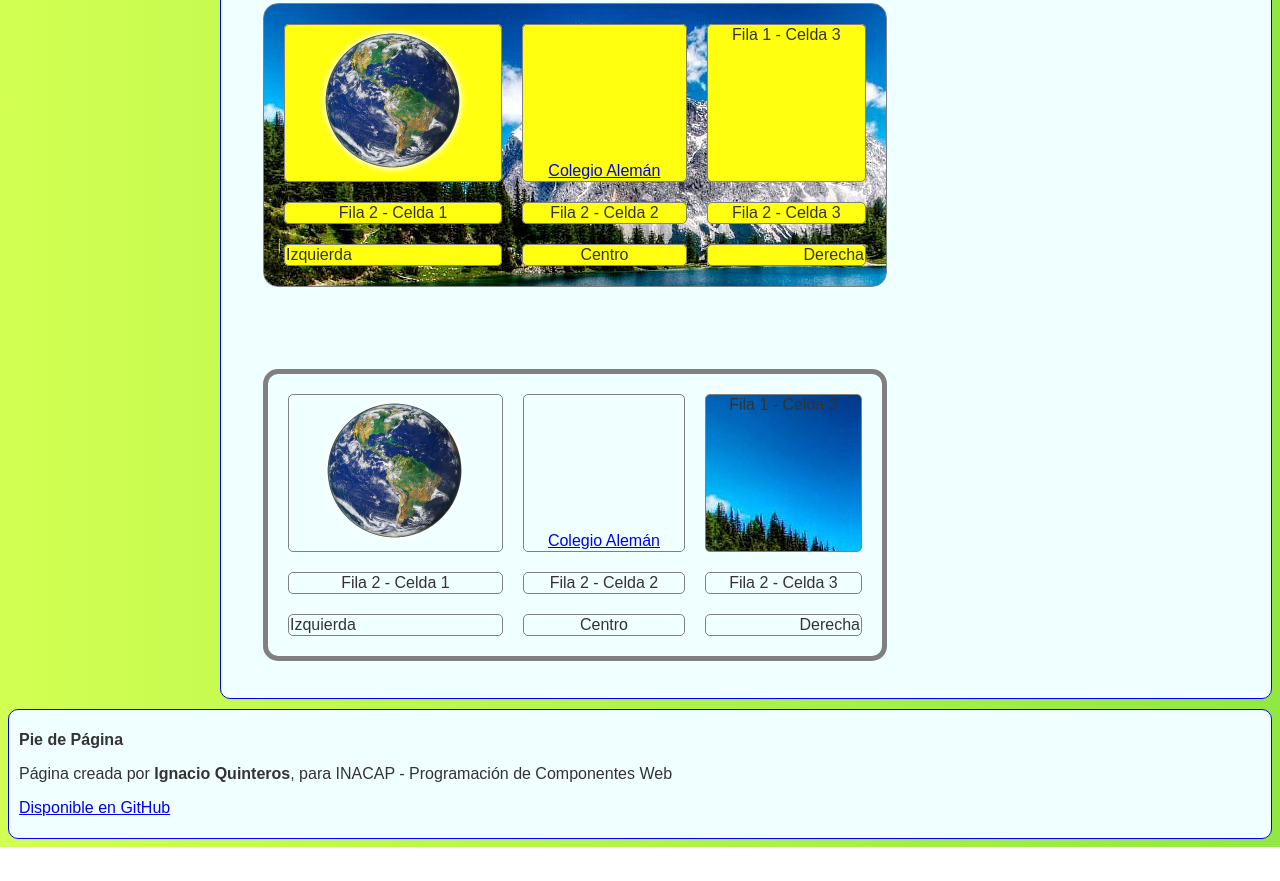
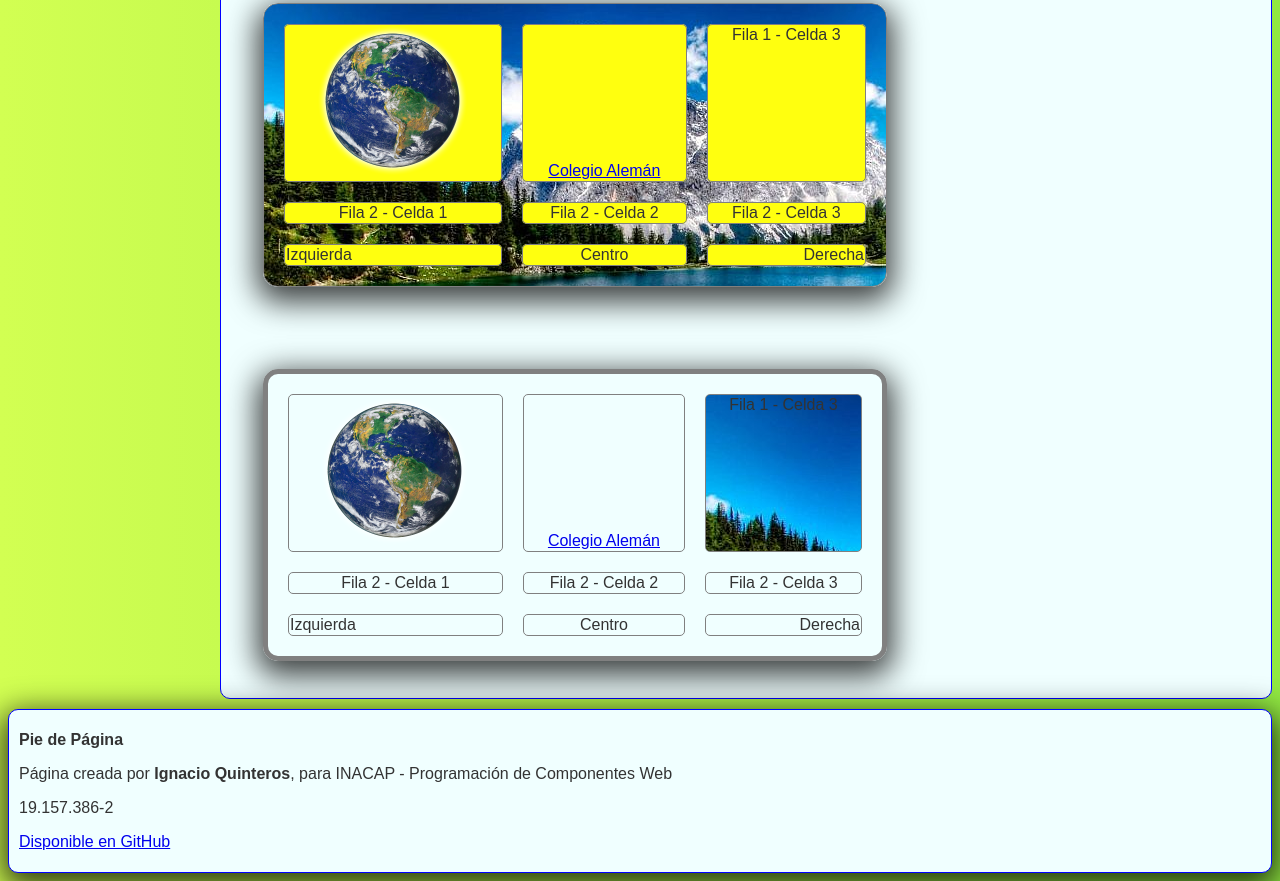
Before and after one commit to IQuinteros/ComponentesWeb, a plain HTML site: page index.html in a window 1280 px wide. Shown: the part 656-1537 px from the top of the page. Before the commit the page ends 1503 px from the top, so only its background shows below. Drawn offline with Linux system fonts and the light colour scheme.

Commit message:
Diseño sombras en Pie y tablas

```diff
--- a/css/style.css
+++ b/css/style.css
@@ -78,6 +78,16 @@ button{
 #pie{
     margin-top: 10px;
     height: 100%;
+
+    /*
+        Diseño obtenido con la ayuda de páginas web de apoyo
+    */
+    -webkit-box-shadow: 0px 9px 31px 6px rgba(0,0,0,0.75);
+    -moz-box-shadow: 0px 9px 31px 6px rgba(0,0,0,0.75);
+    box-shadow: 0px 9px 31px 6px rgba(0,0,0,0.75);
+    /*
+        Fin de Diseño personalizado
+    */
 }
 
 #contenedor{
@@ -89,6 +99,16 @@ button{
     border-style: solid;
     border-radius: 15px;
     margin: 2em;
+
+    /*
+        Diseño obtenido con la ayuda de páginas web de apoyo
+    */
+    -webkit-box-shadow: 0px 9px 31px 6px rgba(0,0,0,0.75);
+    -moz-box-shadow: 0px 9px 31px 6px rgba(0,0,0,0.75);
+    box-shadow: 0px 9px 31px 6px rgba(0,0,0,0.75);
+    /*
+        Fin de Diseño personalizado
+    */
 }
 
 .color{
--- a/index.html
+++ b/index.html
@@ -114,6 +114,7 @@
                 <p><b>Pie de Página</b></p>
 
                 <p>Página creada por <b>Ignacio Quinteros</b>, para INACAP - Programación de Componentes Web</p>
+                <p>19.157.386-2</p>
 
                 <p><a href="https://github.com/IQuinteros/ComponentesWeb">Disponible en GitHub</a></p>
 
```
Also changed, not shown: 1 other file.
